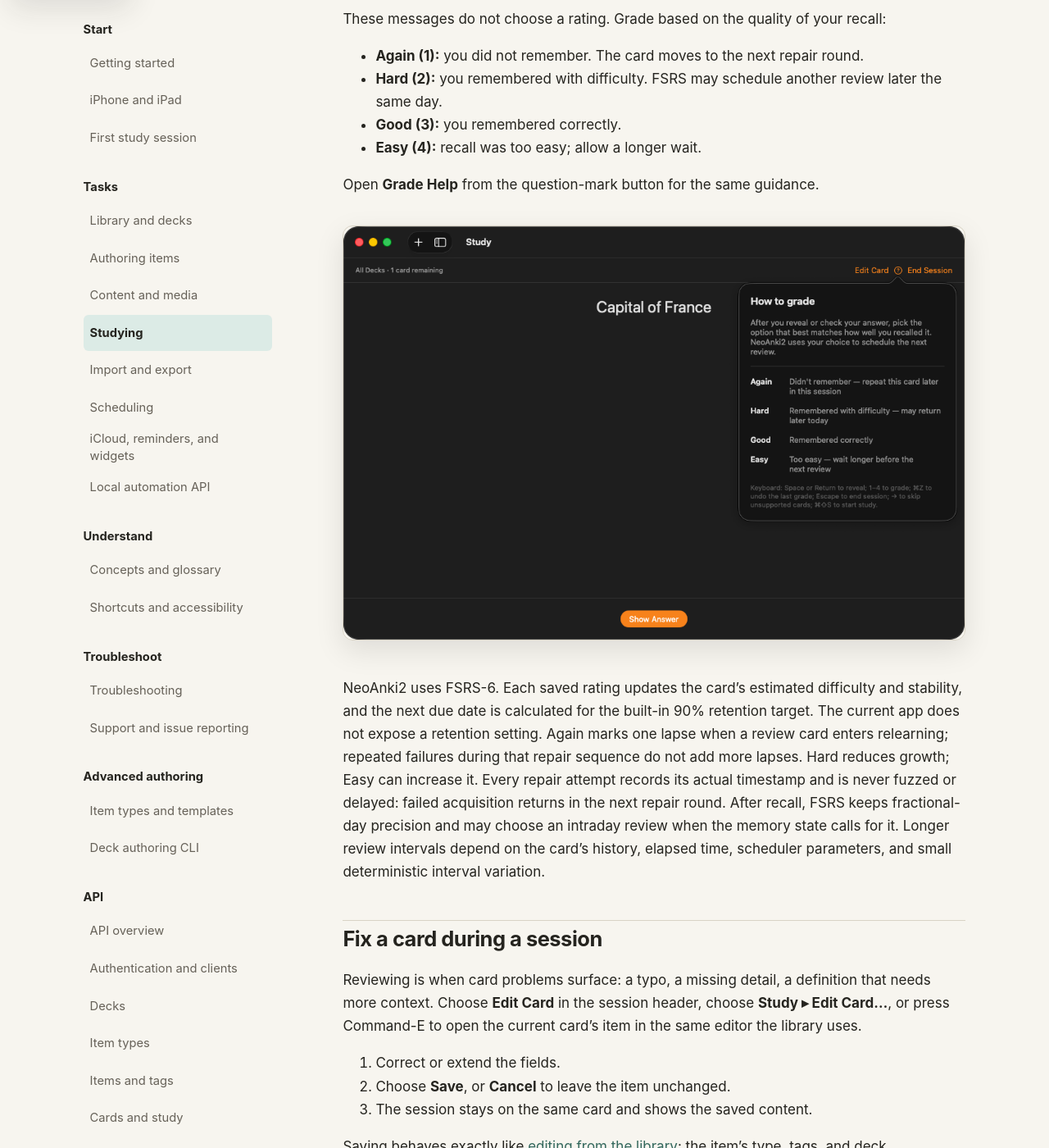
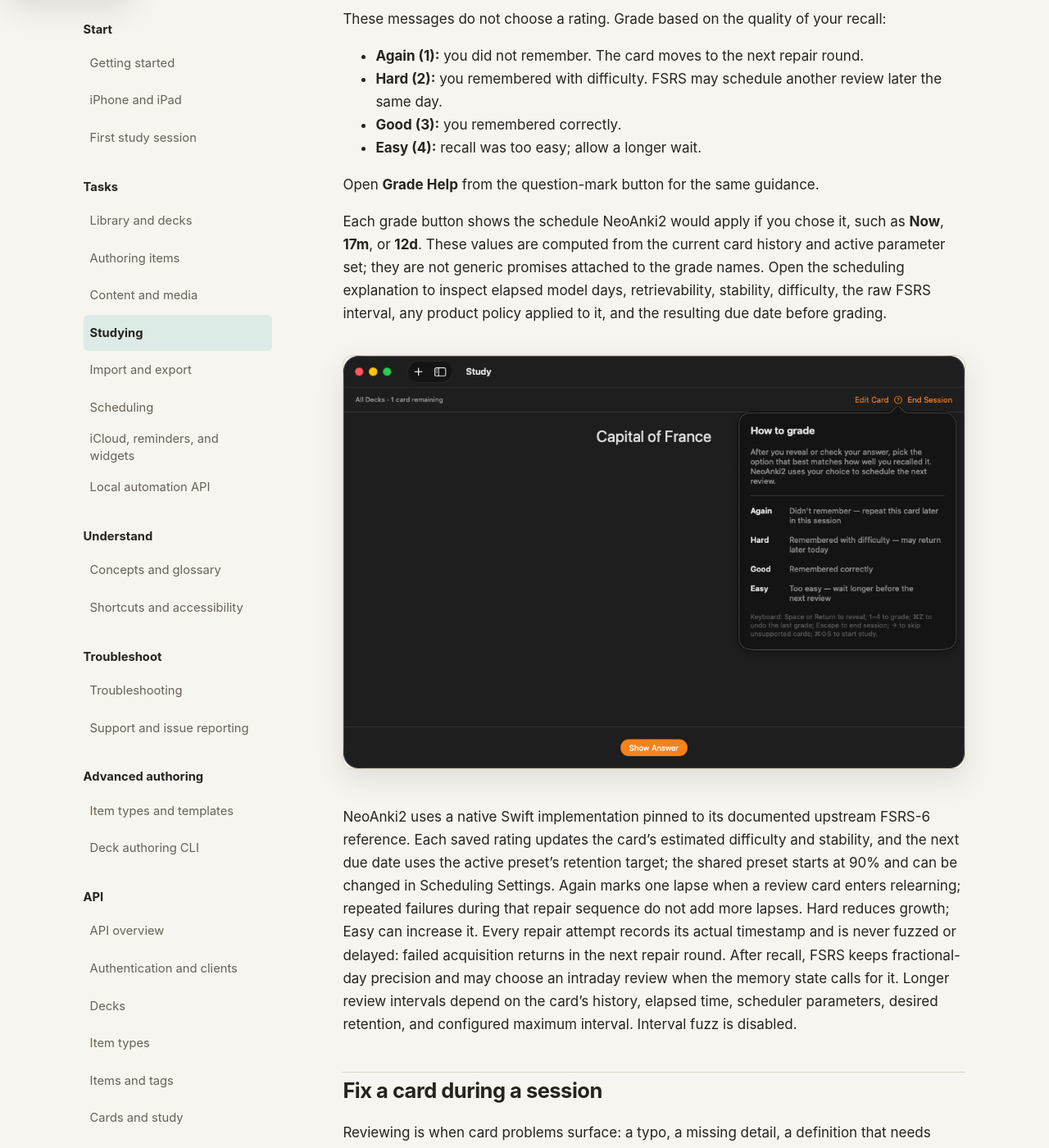
Before and after one commit to neoanki2/neoanki2, a Jekyll site: the page built from docs/user/studying.md, in a window 1280 px wide and 1400 px high, scrolled down 5809 px. Shown: the whole window at 82% size. Built offline with Jekyll 4.4.1, drawn with Linux system fonts in a browser that asks for light colours.

Commit message:
Document FSRS scheduling behavior

```diff
--- a/docs/claims.json
+++ b/docs/claims.json
@@ -151,7 +151,7 @@
       "contains": [
         "repair round",
         "due immediately",
-        "built-in 90%",
+        "shared preset starts at 90%",
         "The first card appears as soon as its exact due count and content are ready"
       ]
     },
--- a/docs/user/studying.md
+++ b/docs/user/studying.md
@@ -148,19 +148,27 @@
 
 Open **Grade Help** from the question-mark button for the same guidance.
 
+Each grade button shows the schedule NeoAnki2 would apply if you chose it,
+such as **Now**, **17m**, or **12d**. These values are computed from the current
+card history and active parameter set; they are not generic promises attached
+to the grade names. Open the scheduling explanation to inspect elapsed model
+days, retrievability, stability, difficulty, the raw FSRS interval, any product
+policy applied to it, and the resulting due date before grading.
+
 [![Grade Help explains the four ratings]({{ site.baseurl }}/assets/screenshots/study-grade-help.png)]({{ site.baseurl }}/assets/screenshots/study-grade-help.png)
 
-NeoAnki2 uses FSRS-6. Each saved rating updates the card’s estimated difficulty
-and stability, and the next due date is calculated for the built-in 90%
-retention target. The current app does not expose a retention setting. Again
+NeoAnki2 uses a native Swift implementation pinned to its documented upstream
+FSRS-6 reference. Each saved rating updates the card’s estimated difficulty
+and stability, and the next due date uses the active preset's retention target;
+the shared preset starts at 90% and can be changed in Scheduling Settings. Again
 marks one lapse when a review card enters relearning; repeated failures during
 that repair sequence do not add more lapses. Hard reduces growth; Easy can
 increase it. Every repair attempt records its actual timestamp and is never
 fuzzed or delayed: failed acquisition returns in the next repair round.
 After recall, FSRS keeps fractional-day precision and may choose an intraday
 review when the memory state calls for it. Longer review intervals depend on
-the card’s history, elapsed time, scheduler parameters, and small deterministic
-interval variation.
+the card’s history, elapsed time, scheduler parameters, desired retention, and
+configured maximum interval. Interval fuzz is disabled.
 
 ## Fix a card during a session
 
```
Also changed, not shown: docs/user/authoring-items.md (+4 -2 lines), docs/user/import-export.md (+4 -0 lines), docs/user/iphone-ipad.md (+10 -2 lines), docs/user/shortcuts-accessibility.md (+4 -0 lines).
